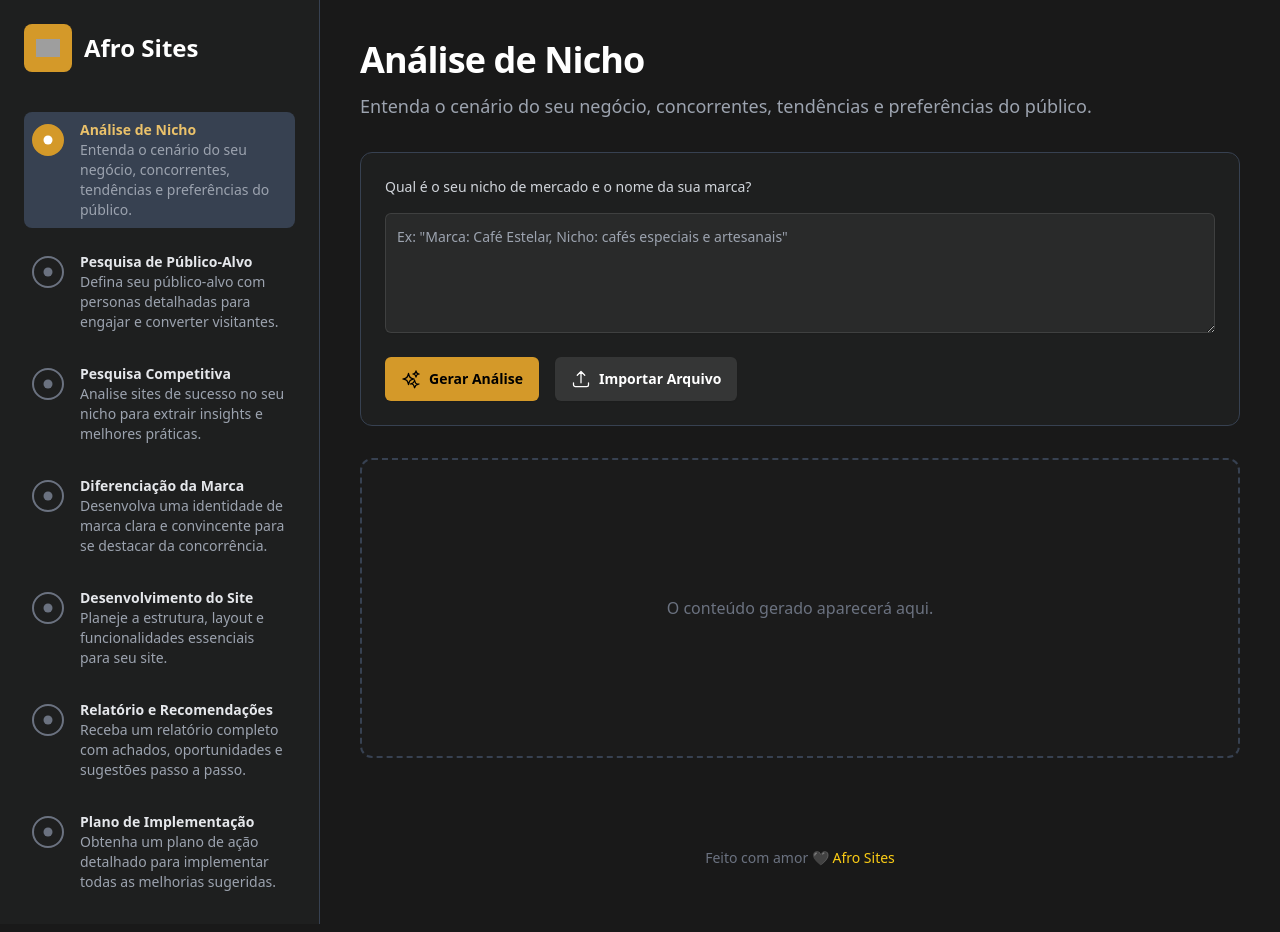
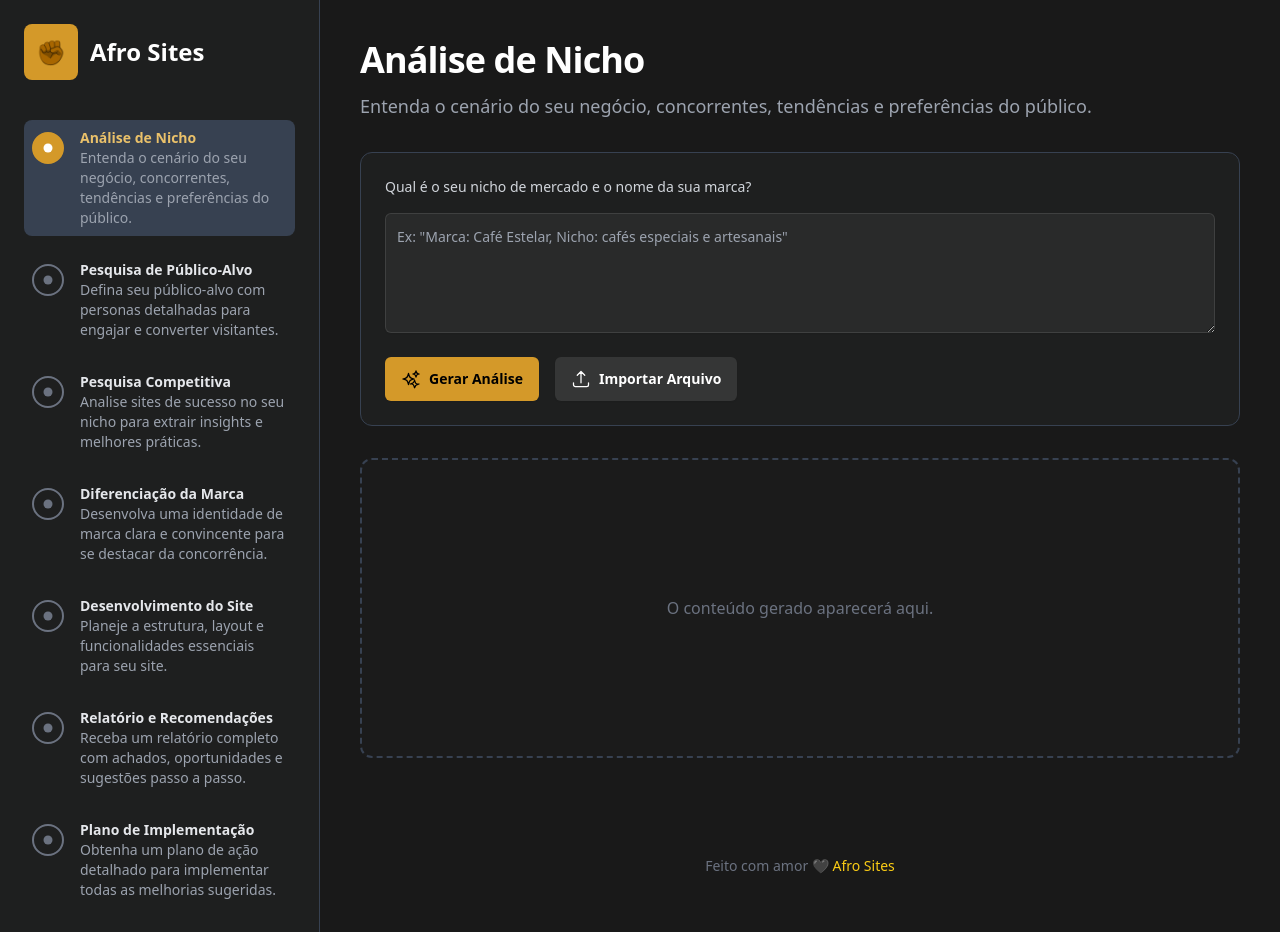
Before and after one commit to afrosites/Gerador-de-Persona, a React (Vite) app: page / in a window 1280 px wide. Built offline with nearby package versions, Linux system fonts and the light colour scheme; no server answers; grey boxes are pictures that could not be loaded.

Commit message:
[dyad] wrote 1 file(s), deleted 1 file(s)

```diff
--- a/App.tsx
+++ b/App.tsx
@@ -5,7 +5,6 @@ import { generateNicheAnalysis, generateAudienceResearch, generateCompetitiveAna
 import Stepper from './components/Stepper';
 import StepRenderer from './components/StepRenderer';
 import DownloadButtons from './components/DownloadButtons';
-import AnimatedFistLogo from './components/AnimatedFistLogo'; // Importando o novo componente
 
 const LOCAL_STORAGE_KEY = 'afroSitesProgress';
 
@@ -192,14 +191,18 @@ const App: React.FC = () => {
     <div className="min-h-screen bg-[#191919] text-gray-100 flex flex-col md:flex-row font-sans">
       <header className="md:hidden p-4 bg-[#1e1f1f] border-b border-gray-700 flex items-center justify-between">
           <div className="flex items-center gap-3">
-            <AnimatedFistLogo size="small" /> {/* Usando o novo componente */}
+            <div className="bg-[#D49929] p-2 rounded-lg">
+                <span className="text-xl" style={{ filter: 'grayscale(100%) brightness(60%) sepia(100%) hue-rotate(0deg) saturate(500%)' }}>✊🏽</span>
+            </div>
             <h1 className="text-xl font-bold text-white">Afro Sites</h1>
           </div>
       </header>
 
       <aside className="w-full md:w-80 bg-[#1e1f1f] p-6 border-r border-gray-700 hidden md:flex md:flex-col">
           <div className="flex items-center gap-3 mb-10">
-            <AnimatedFistLogo size="large" /> {/* Usando o novo componente */}
+            <div className="bg-[#D49929] p-3 rounded-lg">
+                <span className="text-2xl" style={{ filter: 'grayscale(100%) brightness(60%) sepia(100%) hue-rotate(0deg) saturate(500%)' }}>✊🏽</span>
+            </div>
             <h1 className="text-2xl font-bold text-white">Afro Sites</h1>
           </div>
           <Stepper
--- a/components/AnimatedFistLogo.tsx
+++ /dev/null
@@ -1,29 +0,0 @@
-import React from 'react';
-
-interface AnimatedFistLogoProps {
-  size: 'small' | 'large';
-}
-
-const AnimatedFistLogo: React.FC<AnimatedFistLogoProps> = ({ size }) => {
-  const containerClasses = size === 'small' ? 'p-2 rounded-lg' : 'p-3 rounded-lg';
-  const imageClasses = size === 'small' ? 'h-5 w-5' : 'h-6 w-6'; // Ajusta o tamanho do GIF
-
-  return (
-    <div className={`bg-[#D49929] flex items-center justify-center ${containerClasses}`}>
-      {/*
-        Por favor, adicione seu GIF animado de punho cerrado na pasta 'public'
-        e atualize o atributo 'src' abaixo com o caminho correto.
-        Exemplo: src="/animated-fist.gif"
-        Certifique-se de que o GIF tenha um fundo transparente para melhor integração.
-        Se o GIF não for marrom, você pode precisar editá-lo ou adicionar estilos CSS aqui.
-      */}
-      <img
-        src="/animated-fist-placeholder.gif" // Caminho de placeholder - você precisará substituí-lo
-        alt="Punho Cerrado Animado"
-        className={`${imageClasses} object-contain`}
-      />
-    </div>
-  );
-};
-
-export default AnimatedFistLogo;
```
